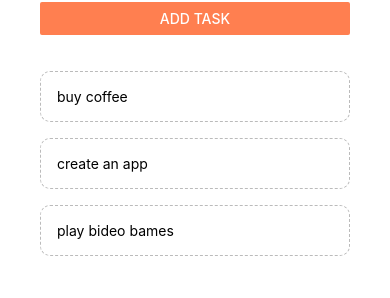
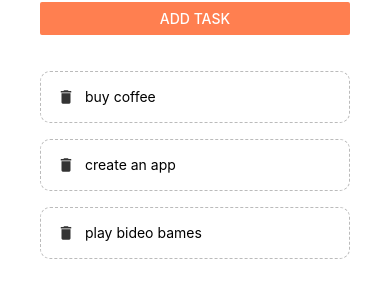
Before and after one commit to gberzuela/RN-Tutorial_Basics, a React Native app: screen / in a window 390 px wide. Shown: the part 158-456 px from the top of the page. Built offline with nearby package versions, Linux system fonts and the light colour scheme.

Commit message:
Lesson 15 - Icons & More Flexbox (todos app end)

```diff
--- a/components/TodoItem.js
+++ b/components/TodoItem.js
@@ -1,16 +1,22 @@
 import React from 'react';
-import { StyleSheet, Text, TouchableOpacity } from 'react-native';
+import { StyleSheet, View, Text, TouchableOpacity } from 'react-native';
+
+import { MaterialIcons } from '@expo/vector-icons';
 
 const TodoItem = ({ item, handlePress }) => {
 	return (
 		<TouchableOpacity onPress={() => handlePress(item.key)}>
-			<Text style={styles.item}>{item.text}</Text>
+			<View style={styles.item}>
+				<MaterialIcons name="delete" size={18} color="#333" />
+				<Text style={styles.itemText}>{item.text}</Text>
+			</View>
 		</TouchableOpacity>
 	);
 };
 
 const styles = StyleSheet.create({
 	item: {
+		flexDirection: 'row',
 		padding: 16,
 		marginTop: 16,
 		borderColor: '#bbb',
@@ -18,6 +24,9 @@ const styles = StyleSheet.create({
 		borderStyle: 'dashed',
 		borderRadius: 10,
 	},
+	itemText: {
+		marginLeft: 10,
+	},
 });
 
 export default TodoItem;
```
